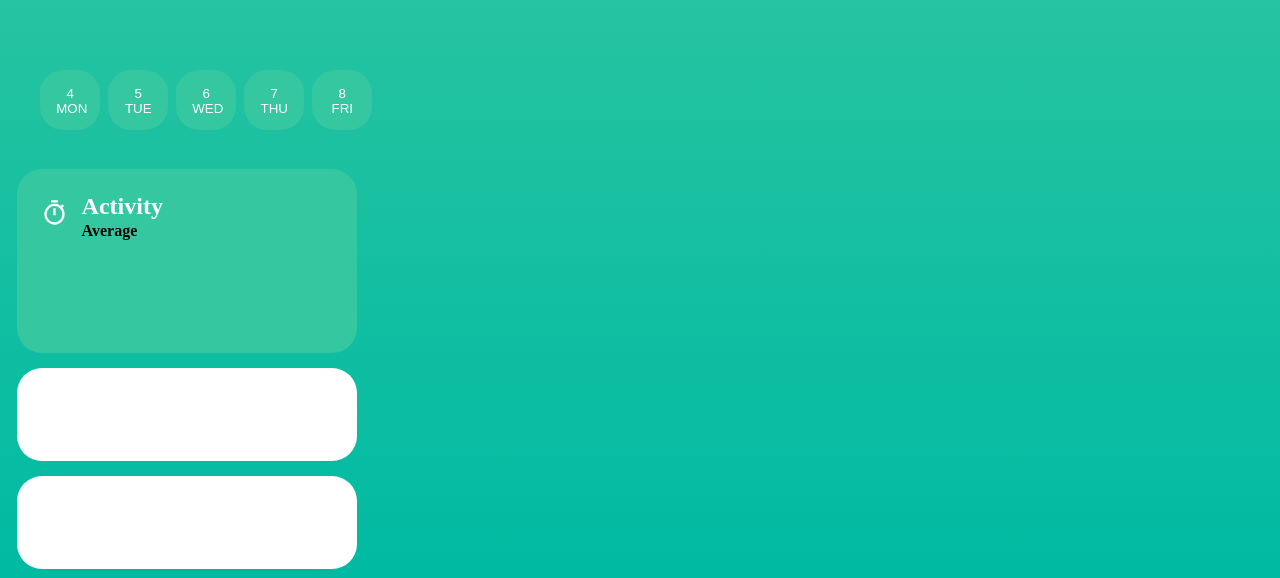
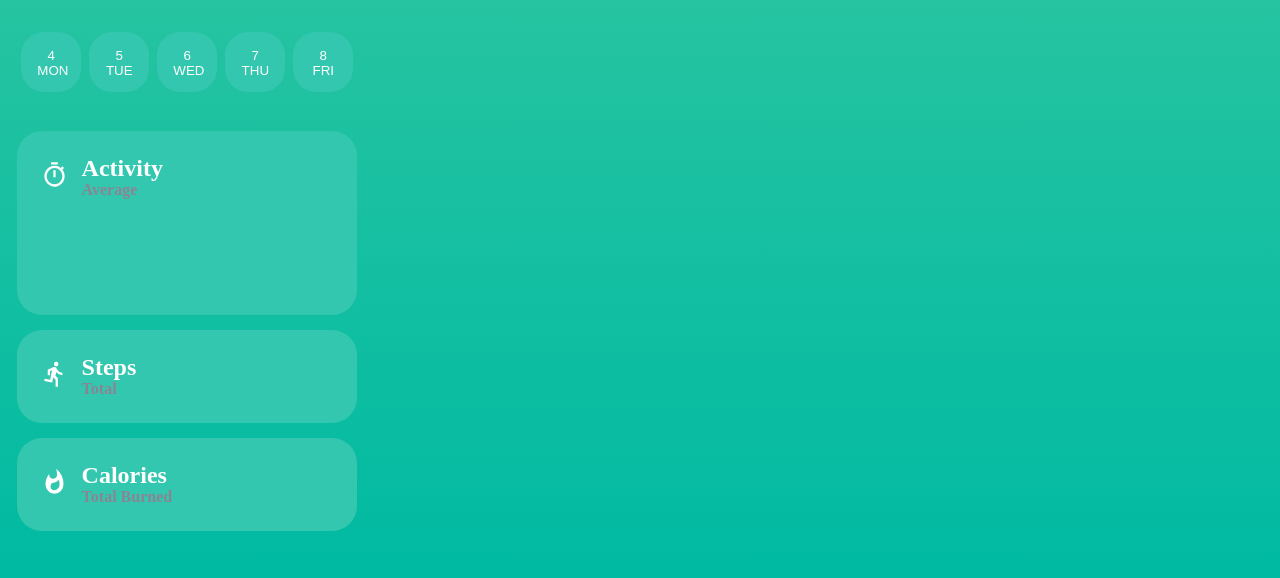
Before and after one commit to Luka3999/quantoxtest, a plain HTML site: page test.html in a window 1280 px wide. Shown: the part 222-800 px from the top of the page. Drawn offline with Linux system fonts and the light colour scheme.

Commit message:
other commit

```diff
--- a/test.css
+++ b/test.css
@@ -12,12 +12,13 @@ body {
     padding: 20px;
     width: 290px;
     height: 91px;
-    margin:auto;
+    /* margin:auto; */
     margin-top: 7%;
+    margin-left: 1%;
 }
 
 h1 {
-    color: #34c7a0;
+    color: #00B6A3;
     font-size: 34px;
     margin-left: 7%;
     margin-top: 3%;
@@ -32,12 +33,12 @@ h3 {
 
 #button {
     padding:5px;
-    margin-top: 5%;
-    margin-left: 2%;
+    margin-top: 2%;
+    margin-left: 0.5%;
 }
 
 .button1 {
-    background-color:#34c7a0 ;
+    background-color:#34C7AF ;
     border: none;
     color: white;
     padding: 16px;
@@ -55,7 +56,7 @@ h3 {
   }
 
 .button2 {
-    background-color:#34c7a0;
+    background-color:#34C7AF;
     border: none;
     color: white;
     padding: 16px;
@@ -73,7 +74,7 @@ h3 {
   }
 
 .button3 {
-    background-color: #34c7a0;
+    background-color: #34C7AF;
     border: none;
     color: white;
     padding: 16px;
@@ -91,7 +92,7 @@ h3 {
   }
 
 .button4 {
-    background-color: #34c7a0;
+    background-color: #34C7AF;
     border: none;
     color: white;
     padding: 16px;
@@ -109,7 +110,7 @@ h3 {
   }
 
 .button5 {
-    background-color:#34c7a0;
+    background-color:#34C7AF;
     border: none;
     color: white;
     padding: 16px;
@@ -129,7 +130,7 @@ h3 {
   #activity {
       height: 184px;
       width: 340px;
-      background-color:#34c7a0;
+      background-color:#34C7AF;
       margin-top:30px;
       border-radius: 25px;
       margin-left: 9px;
@@ -145,20 +146,34 @@ h3 {
   #steps {
       height: 93px;
       width: 340px;
-      background-color: white;
+      background-color:#34C7AF;
       margin-top: 15px;
       border-radius: 25px;
       margin-left: 9px;
   }
 
+  #steps1 {
+      height: 27.32px;
+      width: 27.32px;
+      margin-left: 7%;
+      margin-top: 9%;
+  }
+
   #calories {
     height: 93px;
     width: 340px;
-    background-color: white;
+    background-color:#34C7AF;
     margin-top: 15px;
     border-radius: 25px;
     margin-left: 9px;
 }
+
+ #calories1 {
+    height: 27.32px;
+    width: 27.32px;
+    margin-left: 7%;
+    margin-top: 9%;
+ }
 
  h2 {
      font-size:24px;
@@ -170,6 +185,7 @@ h3 {
  h5 {
      font-size: 16px;
      margin-left: 19%;
-     margin-top:-5%;
+     margin-top:-6%;
+     color:#898694;
 
  }
--- a/test.html
+++ b/test.html
@@ -29,9 +29,17 @@
         <h5>Average</h5>
     </div>
 
-    <div id="steps"></div>
+    <div id="steps">
+        <img id="steps1" src="baseline-directions_run-24px (1).svg">
+        <h2>Steps</h6>
+        <h5>Total</h5>
+    </div>
 
-    <div id="calories"></div>
+    <div id="calories">
+        <img id="calories1" src="baseline-whatshot-24px.svg">
+        <h2>Calories</h2>
+        <h5>Total Burned</h5>
+    </div>
 </div>
 
 
```
Also changed, not shown: test.js (line endings or trailing spaces).
